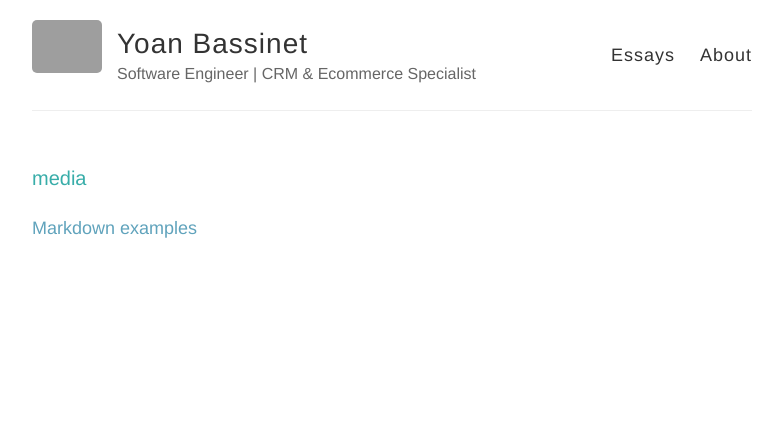
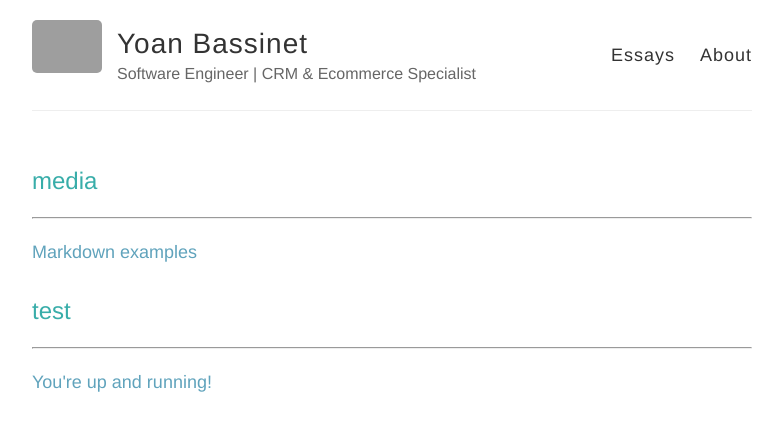
Before and after one commit to yuun88/yuun88.github.io, a Jekyll site: the page built from catagories.html, in a window 1280 px wide. Shown: the top 431 px of the page, without its empty margins (248-1031 px from the left). Built offline with Jekyll 4.4.1, drawn with Linux system fonts in a browser that asks for light colours; grey boxes are pictures that could not be loaded.

Commit message:
UPDATE categories page

```diff
--- a/_posts/2014-3-3-Hello-World.md
+++ b/_posts/2014-3-3-Hello-World.md
@@ -1,6 +1,7 @@
 ---
 layout: post
 title: You're up and running!
+categories: test
 ---
 
 Next you can update your site name, avatar and other options using the _config.yml file in the root of your repository (shown below).
--- a/catagories.html
+++ b/catagories.html
@@ -10,10 +10,9 @@ title: Categories
   <div class="archive-group">
     {% capture category_name %}{{ category | first }}{% endcapture %}
     <div id="#{{ category_name | slugize }}"></div>
-    <p></p>
-
-    <h3 class="category-head">{{ category_name }}</h3>
+    <h2 class="category-head">{{ category_name }}</h2>
     <a name="{{ category_name | slugize }}"></a>
+<hr/>
     {% for post in site.categories[category_name] %}
     <article class="archive-item">
       <h4><a href="{{ site.baseurl }}{{ post.url }}">{{post.title}}</a></h4>
```
